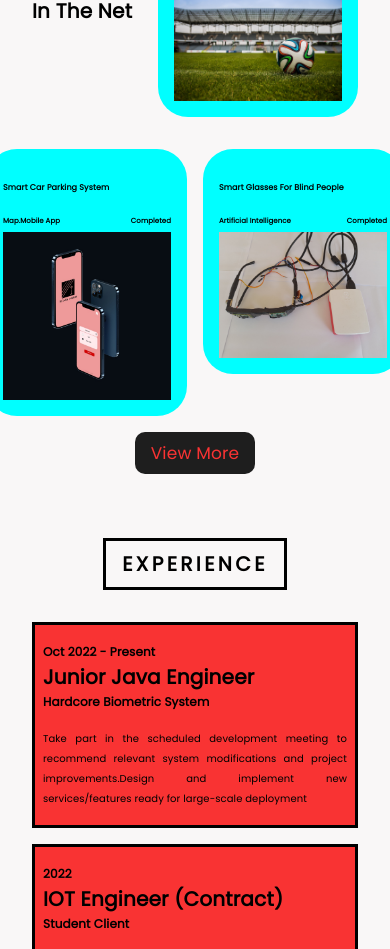
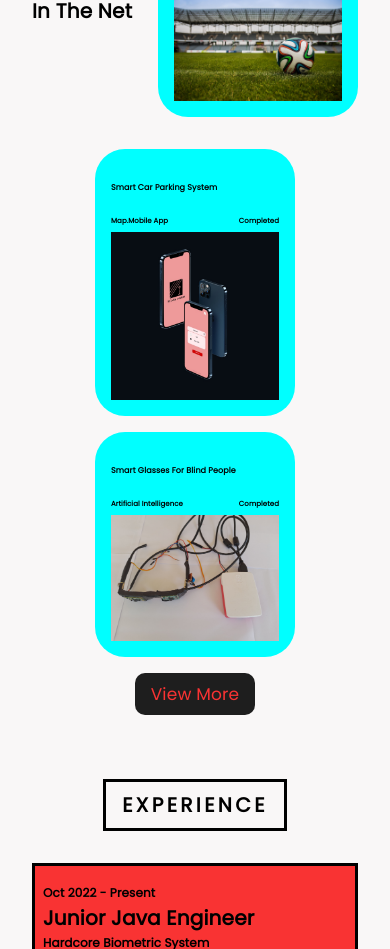
Before and after one commit to pro3088/portfolio, a React (Create React App) app: page / in a window 390 px wide. Shown: the part 2735-3684 px from the top of the page. Built offline with nearby package versions, Linux system fonts and the light colour scheme.

Commit message:
changes to project

```diff
--- a/src/containers/project/project.css
+++ b/src/containers/project/project.css
@@ -104,3 +104,12 @@
         align-items: center;
     }
 }
+
+@media screen and (max-width: 500px) {
+    .portf__project-container_others-cards{
+        display: flex;
+        flex-direction: column;
+        justify-content: space-between;
+        gap: 1rem 0rem;
+    }
+}
```
